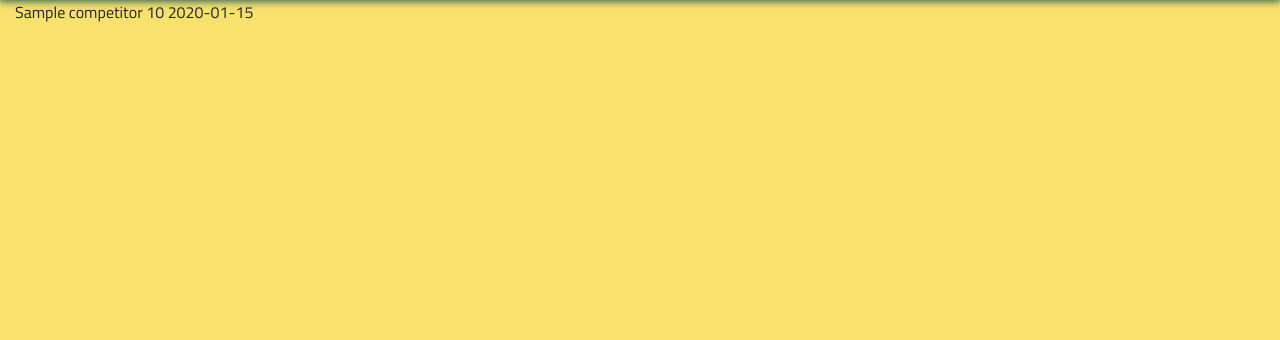
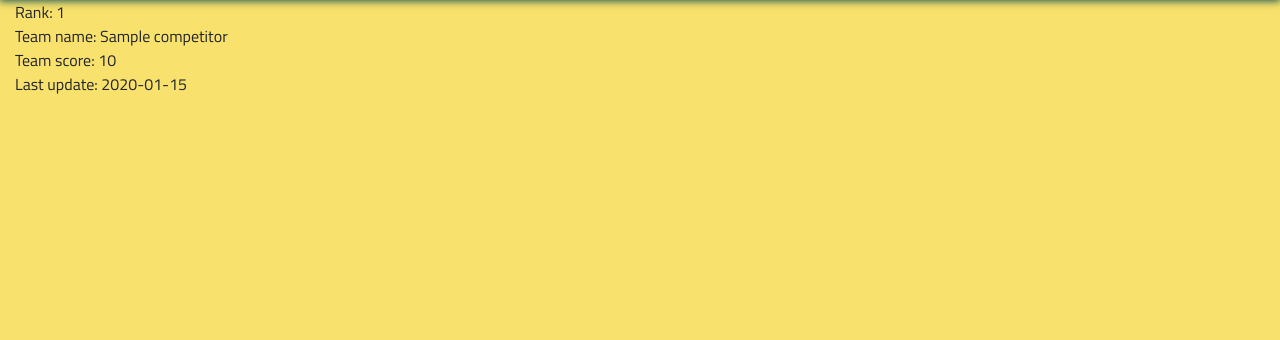
Before and after one commit to Code-Institute-Submissions/PubScore, a Flask app: page /overview in a window 1280 px wide. Shown: the part 80-420 px from the top of the page. Run offline with Flask 2, Linux system fonts and the light colour scheme; a database or web service that is not in the repository returns one stand-in record (values such as "Sample title"); some libraries are stand-ins or nearby versions.

Commit message:
Add rank to overview.html

```diff
--- a/templates/overview.html
+++ b/templates/overview.html
@@ -1,9 +1,10 @@
 {% extends 'base.html' %}
 {% block content %}
     {% for competitor in competitors %}
-        {{competitor.team_name}}
-        {{competitor.score}}
-        {{competitor.last_update}}
+        Rank: {{loop.index}}<br>
+        Team name: {{competitor.team_name}}<br>
+        Team score: {{competitor.score}}<br>
+        Last update: {{competitor.last_update}}<br>
         <br>
     {% endfor %}
 {% endblock %}
```
